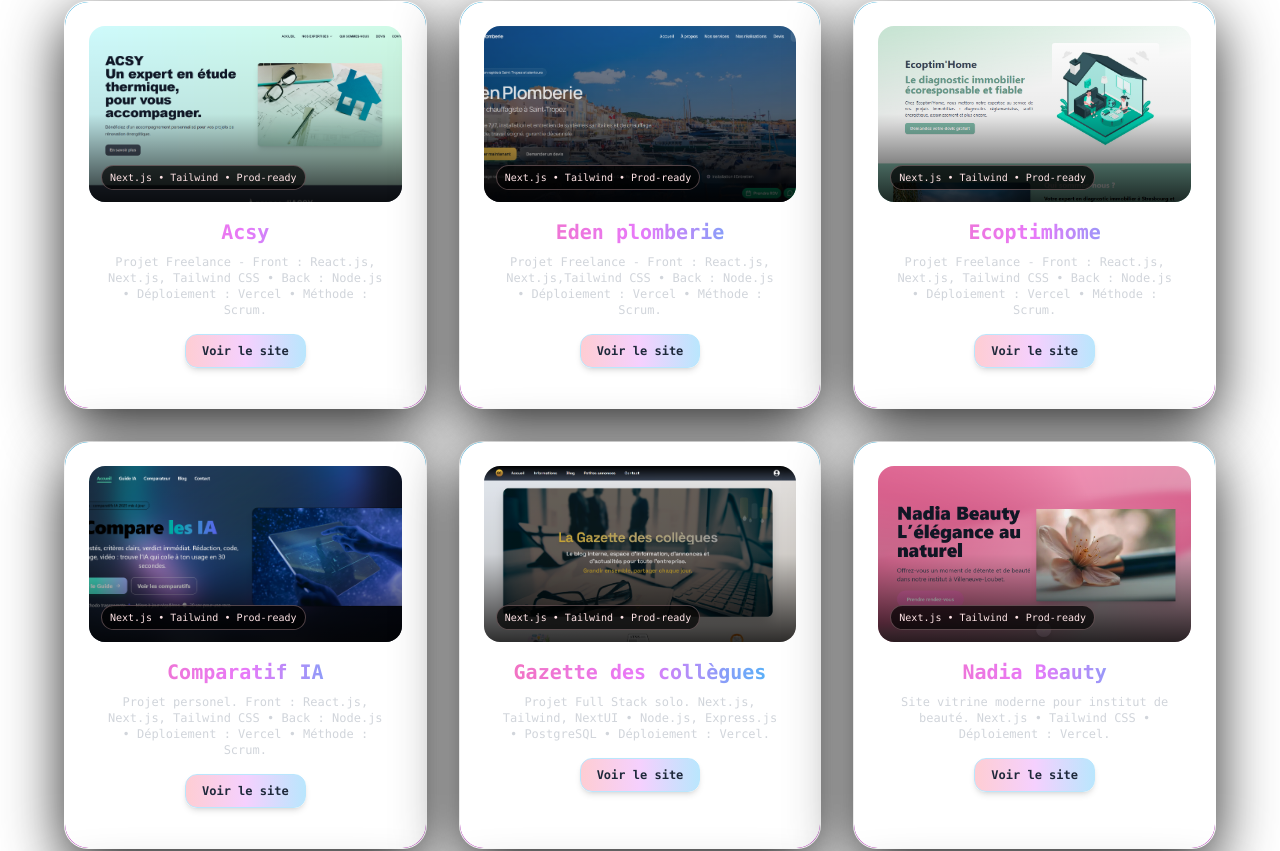
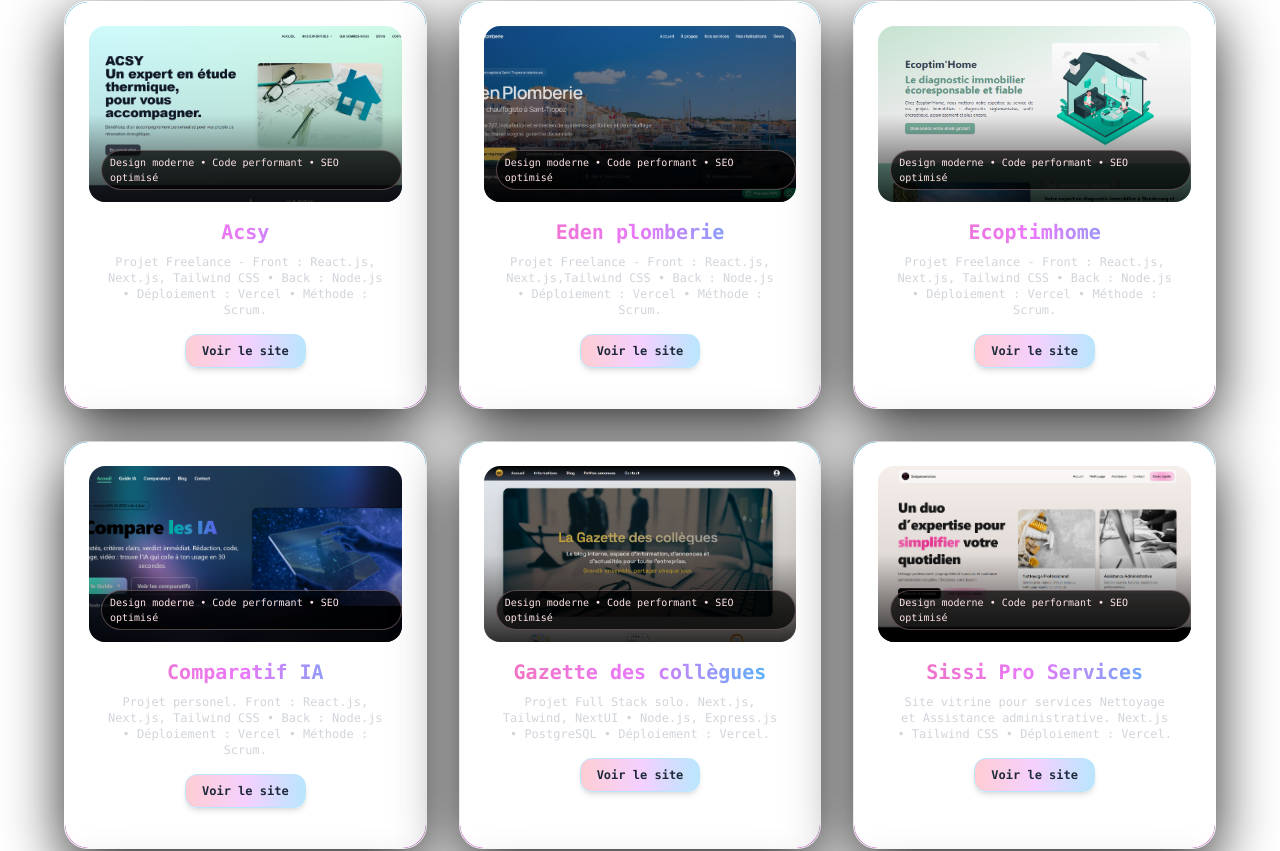
Before and after one commit to BakrimNadia/Portfolio-Nadia, a Next.js app: page / in a window 1280 px wide. Shown: the part 4285-5136 px from the top of the page. Built offline with nearby package versions, Linux system fonts and the light colour scheme.

Commit message:
modify mail and add siweb to project section

```diff
--- a/src/app/Components/Footer.tsx
+++ b/src/app/Components/Footer.tsx
@@ -44,8 +44,8 @@ const Footer = () => {
           <ColumnTitle>Contact</ColumnTitle>
           <ContactItem>
             <FaEnvelope size={14} />
-            <a href="mailto:bakrimnadia.dev@gmail.com">
-              bakrimnadia.dev@gmail.com
+            <a href="mailto:nadiabakrim06@gmail.com">
+              nadiabakrim06@gmail.com
             </a>
           </ContactItem>
           <ContactItem>
--- a/src/app/Components/Projects.tsx
+++ b/src/app/Components/Projects.tsx
@@ -44,6 +44,14 @@ const callouts = [
     imageSrc: "/images/gazette2.png",
     imageAlt: "Site full stack gazette d'entreprise.",
     href: "https://gazette-des-collegues.vercel.app/",
+  },
+  {
+    name: "Sissi Pro Services",
+    description:
+      "Site vitrine pour services Nettoyage et Assistance administrative. Next.js • Tailwind CSS • Déploiement : Vercel.",
+    imageSrc: "/images/sissi.png",
+    imageAlt: "Site vitrine institut de beauté.",
+    href: "https://sissiproservices.fr/",
   },
   {
     name: "Nadia Beauty",
@@ -153,7 +161,7 @@ export default function Projects() {
                   />
                   <div className="pointer-events-none absolute inset-0 bg-gradient-to-t from-black via-black/10 to-transparent opacity-80 group-hover:opacity-60 transition-opacity duration-500" />
                   <div className="absolute bottom-3 left-3 text-[10px] px-2 py-1 rounded-full bg-black/70 border border-rose-200/30 text-rose-100">
-                    Next.js • Tailwind • Prod-ready
+                    Design moderne • Code performant • SEO optimisé
                   </div>
                 </div>
 
```
Also changed, not shown: public/images/sissi.png (added).
